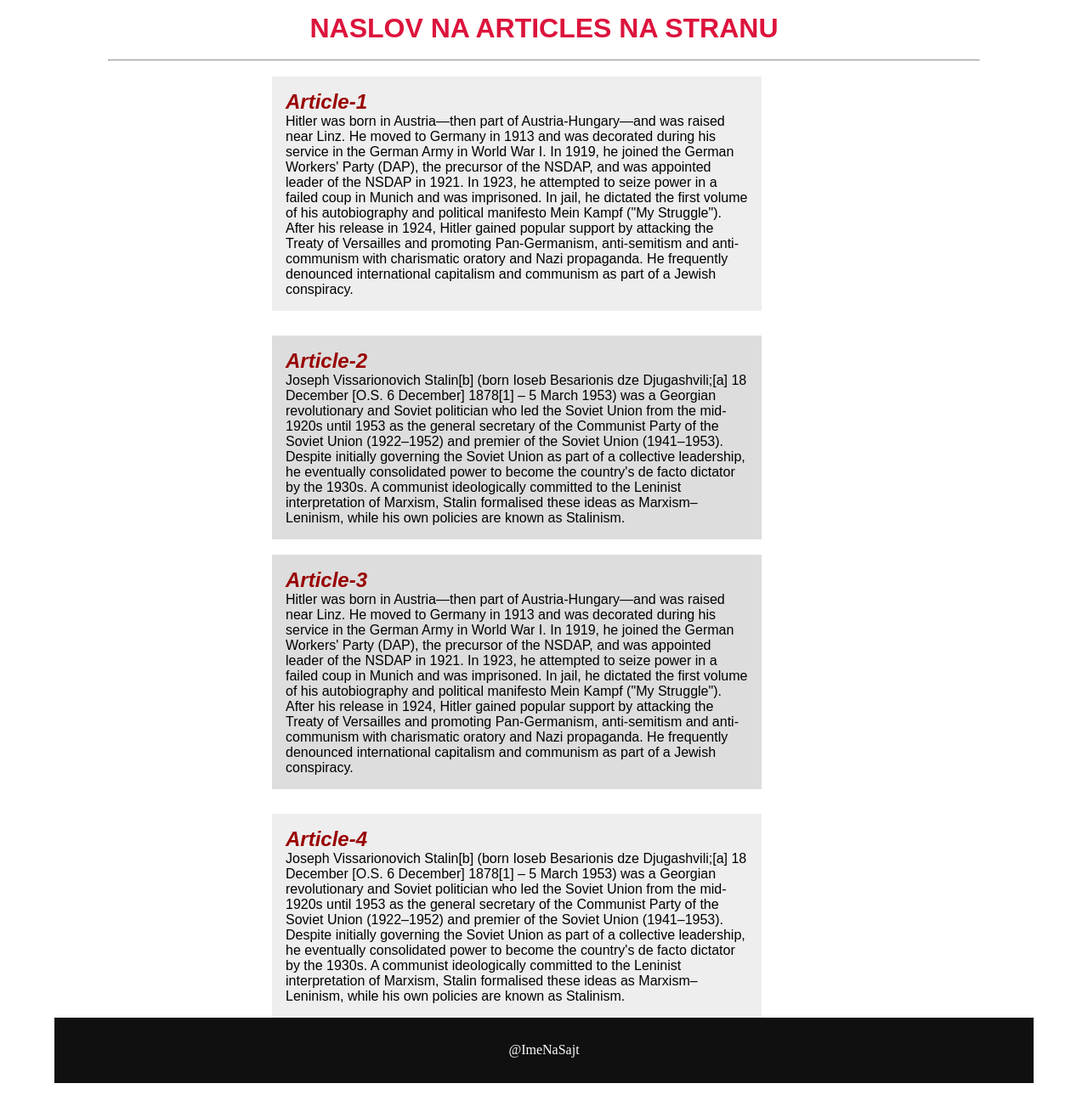
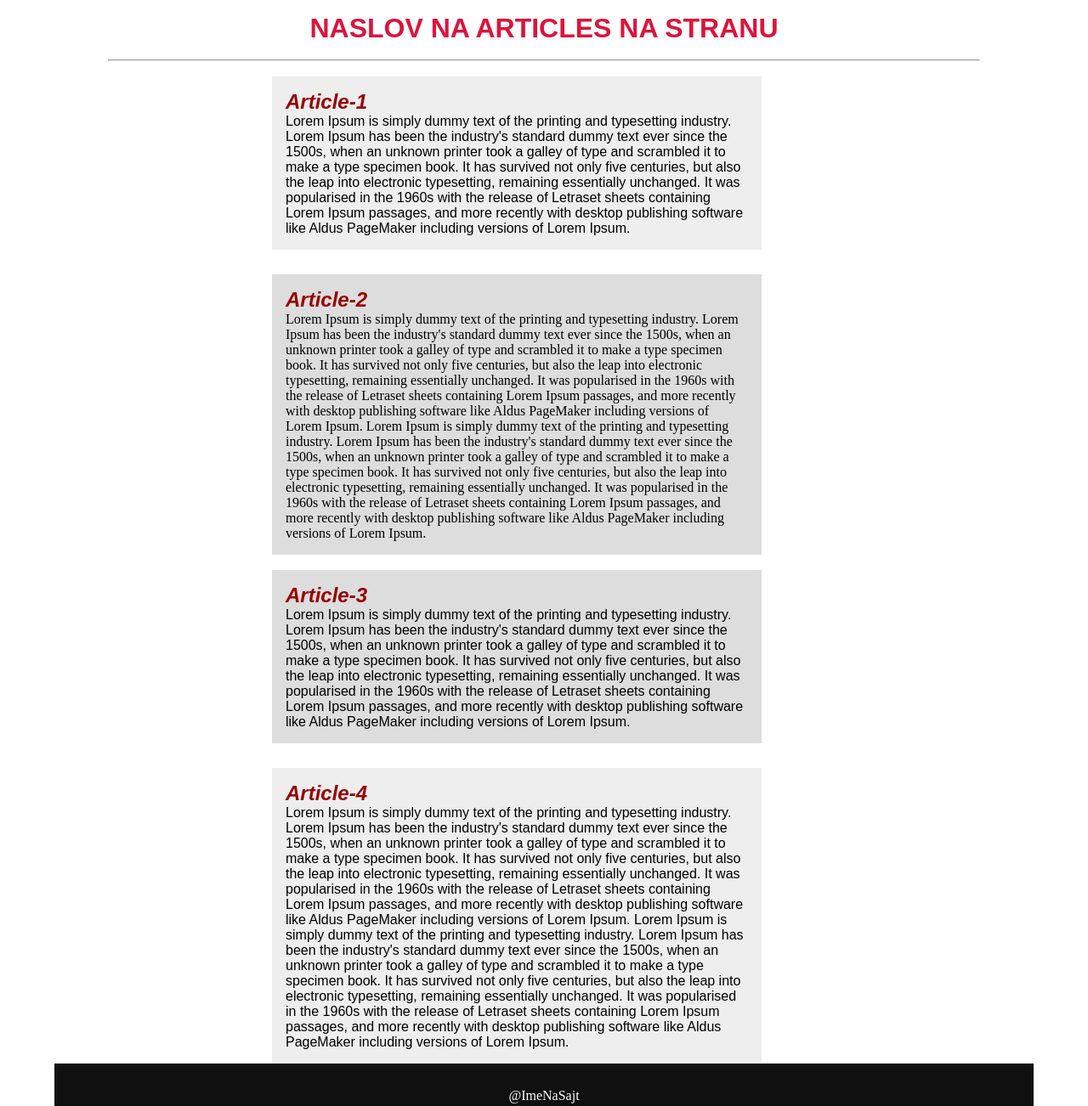
Before and after one commit to Stefanovski5268/Skeleton1, a plain HTML site: page index.html in a window 1280 px wide. Shown: the part 780-2082 px from the top of the page at 85% size. Before the commit the page ends 2055 px from the top, so only its background shows below. Drawn offline with Linux system fonts and the light colour scheme.

Commit message:
Update index.html

```diff
--- a/index.html
+++ b/index.html
@@ -35,11 +35,11 @@
       <div class="wrapper-1">
             <div class="article-1">
                 <h2>Article-1</h2>
-                <p>Hitler was born in Austria—then part of Austria-Hungary—and was raised near Linz. He moved to Germany in 1913 and was decorated during his service in the German Army in World War I. In 1919, he joined the German Workers' Party (DAP), the precursor of the NSDAP, and was appointed leader of the NSDAP in 1921. In 1923, he attempted to seize power in a failed coup in Munich and was imprisoned. In jail, he dictated the first volume of his autobiography and political manifesto Mein Kampf ("My Struggle"). After his release in 1924, Hitler gained popular support by attacking the Treaty of Versailles and promoting Pan-Germanism, anti-semitism and anti-communism with charismatic oratory and Nazi propaganda. He frequently denounced international capitalism and communism as part of a Jewish conspiracy.</p>
+                <p>Lorem Ipsum is simply dummy text of the printing and typesetting industry. Lorem Ipsum has been the industry's standard dummy text ever since the 1500s, when an unknown printer took a galley of type and scrambled it to make a type specimen book. It has survived not only five centuries, but also the leap into electronic typesetting, remaining essentially unchanged. It was popularised in the 1960s with the release of Letraset sheets containing Lorem Ipsum passages, and more recently with desktop publishing software like Aldus PageMaker including versions of Lorem Ipsum.</p>
             </div>
             <div class="article-2">
                 <h2>Article-2</h2>
-                <p>Joseph Vissarionovich Stalin[b] (born Ioseb Besarionis dzе Djugashvili;[a] 18 December [O.S. 6 December] 1878[1] – 5 March 1953) was a Georgian revolutionary and Soviet politician who led the Soviet Union from the mid-1920s until 1953 as the general secretary of the Communist Party of the Soviet Union (1922–1952) and premier of the Soviet Union (1941–1953). Despite initially governing the Soviet Union as part of a collective leadership, he eventually consolidated power to become the country's de facto dictator by the 1930s. A communist ideologically committed to the Leninist interpretation of Marxism, Stalin formalised these ideas as Marxism–Leninism, while his own policies are known as Stalinism.</p>
+                Lorem Ipsum is simply dummy text of the printing and typesetting industry. Lorem Ipsum has been the industry's standard dummy text ever since the 1500s, when an unknown printer took a galley of type and scrambled it to make a type specimen book. It has survived not only five centuries, but also the leap into electronic typesetting, remaining essentially unchanged. It was popularised in the 1960s with the release of Letraset sheets containing Lorem Ipsum passages, and more recently with desktop publishing software like Aldus PageMaker including versions of Lorem Ipsum. Lorem Ipsum is simply dummy text of the printing and typesetting industry. Lorem Ipsum has been the industry's standard dummy text ever since the 1500s, when an unknown printer took a galley of type and scrambled it to make a type specimen book. It has survived not only five centuries, but also the leap into electronic typesetting, remaining essentially unchanged. It was popularised in the 1960s with the release of Letraset sheets containing Lorem Ipsum passages, and more recently with desktop publishing software like Aldus PageMaker including versions of Lorem Ipsum.</p>
             </div>
         </div>
         <br>
@@ -47,12 +47,12 @@
         <div class="wrapper-2">
             <div class="article-3">
                 <h2>Article-3</h2>
-                <p>Hitler was born in Austria—then part of Austria-Hungary—and was raised near Linz. He moved to Germany in 1913 and was decorated during his service in the German Army in World War I. In 1919, he joined the German Workers' Party (DAP), the precursor of the NSDAP, and was appointed leader of the NSDAP in 1921. In 1923, he attempted to seize power in a failed coup in Munich and was imprisoned. In jail, he dictated the first volume of his autobiography and political manifesto Mein Kampf ("My Struggle"). After his release in 1924, Hitler gained popular support by attacking the Treaty of Versailles and promoting Pan-Germanism, anti-semitism and anti-communism with charismatic oratory and Nazi propaganda. He frequently denounced international capitalism and communism as part of a Jewish conspiracy.</p>
+                <p>Lorem Ipsum is simply dummy text of the printing and typesetting industry. Lorem Ipsum has been the industry's standard dummy text ever since the 1500s, when an unknown printer took a galley of type and scrambled it to make a type specimen book. It has survived not only five centuries, but also the leap into electronic typesetting, remaining essentially unchanged. It was popularised in the 1960s with the release of Letraset sheets containing Lorem Ipsum passages, and more recently with desktop publishing software like Aldus PageMaker including versions of Lorem Ipsum.</p>
             </div>
 
             <div class="article-4">
                 <h2>Article-4</h2>
-                <p>Joseph Vissarionovich Stalin[b] (born Ioseb Besarionis dzе Djugashvili;[a] 18 December [O.S. 6 December] 1878[1] – 5 March 1953) was a Georgian revolutionary and Soviet politician who led the Soviet Union from the mid-1920s until 1953 as the general secretary of the Communist Party of the Soviet Union (1922–1952) and premier of the Soviet Union (1941–1953). Despite initially governing the Soviet Union as part of a collective leadership, he eventually consolidated power to become the country's de facto dictator by the 1930s. A communist ideologically committed to the Leninist interpretation of Marxism, Stalin formalised these ideas as Marxism–Leninism, while his own policies are known as Stalinism.</p>
+                <p>Lorem Ipsum is simply dummy text of the printing and typesetting industry. Lorem Ipsum has been the industry's standard dummy text ever since the 1500s, when an unknown printer took a galley of type and scrambled it to make a type specimen book. It has survived not only five centuries, but also the leap into electronic typesetting, remaining essentially unchanged. It was popularised in the 1960s with the release of Letraset sheets containing Lorem Ipsum passages, and more recently with desktop publishing software like Aldus PageMaker including versions of Lorem Ipsum. Lorem Ipsum is simply dummy text of the printing and typesetting industry. Lorem Ipsum has been the industry's standard dummy text ever since the 1500s, when an unknown printer took a galley of type and scrambled it to make a type specimen book. It has survived not only five centuries, but also the leap into electronic typesetting, remaining essentially unchanged. It was popularised in the 1960s with the release of Letraset sheets containing Lorem Ipsum passages, and more recently with desktop publishing software like Aldus PageMaker including versions of Lorem Ipsum.</p>
             </div>
         </div>
     </body>
```
